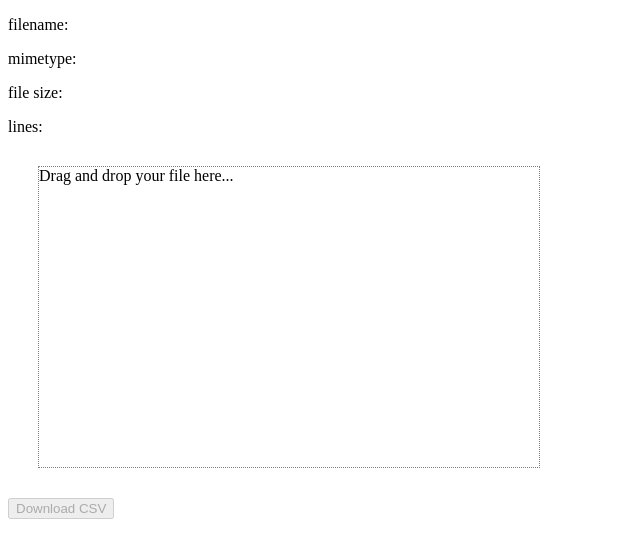
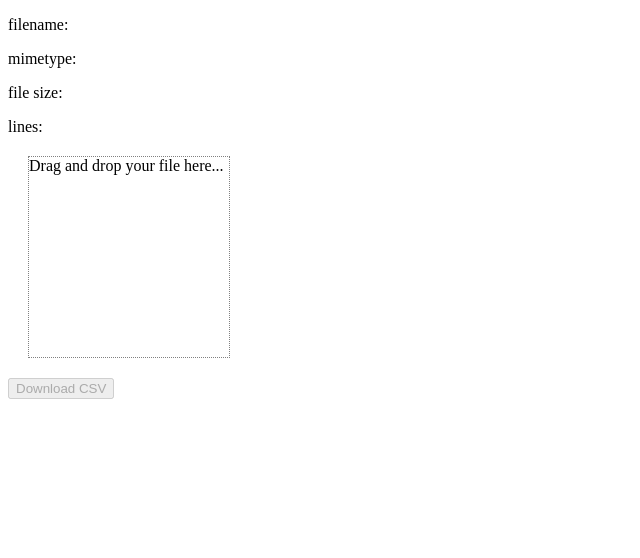
Before and after one commit to nbeaver/xafs2html, a plain HTML site: page index.html in a window 1280 px wide. Shown: the whole page, without its empty margins (0-640 px from the left). Drawn offline with Linux system fonts and the light colour scheme.

Commit message:
Make drop zone smaller.

```diff
--- a/styles.css
+++ b/styles.css
@@ -1,7 +1,7 @@
 #dropzone {
-    margin: 30px;
-    max-width: 500px;
-    height: 300px;
+    margin: 20px;
+    max-width: 200px;
+    height: 200px;
     border: 1px dotted grey;
 }
 
```
